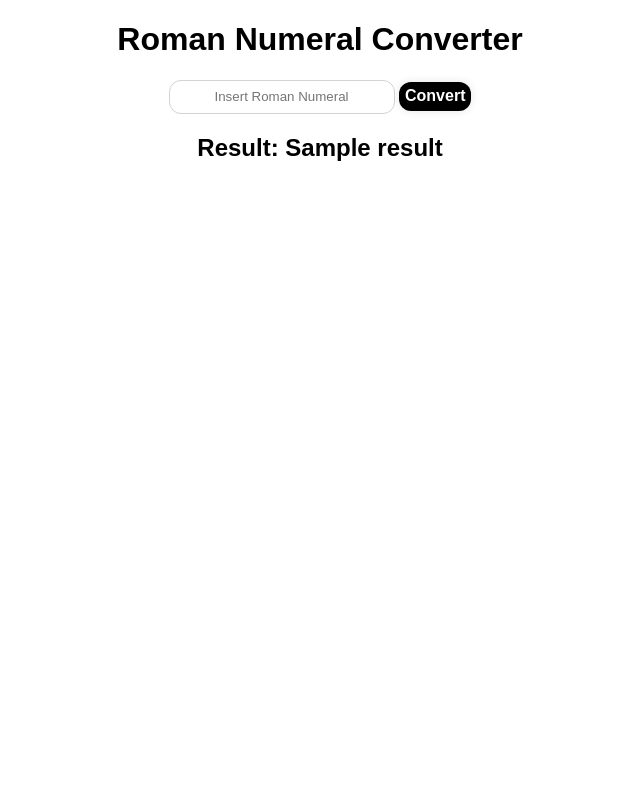
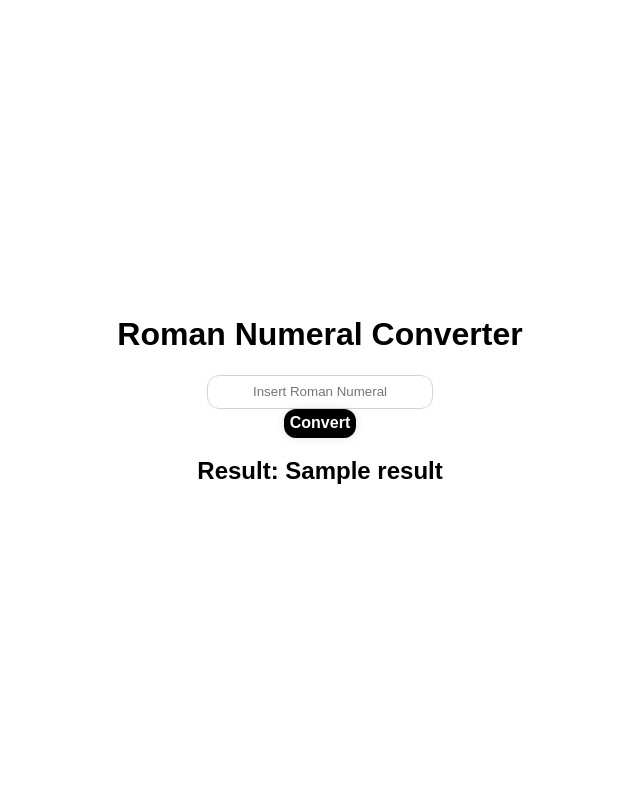
Before and after one commit to victorFish9/roman_converter, a Django app: template converter/templates/converter/index.html in a window 1280 px wide. Shown: the whole page, without its empty margins (320-960 px from the left). Run offline with Django 5.2, Linux system fonts and the light colour scheme; the template is opened without the code that fills it: most values are stand-ins (such as "Sample title", 1, 10 or a date in 2020).

Commit message:
css style update

```diff
--- a/static/css/styles.css
+++ b/static/css/styles.css
@@ -1,6 +1,18 @@
 body {
+    display: flex;
+    /* Используем Flexbox */
+    justify-content: center;
+    /* Центрируем по горизонтали */
+    align-items: center;
+    /* Центрируем по вертикали */
+    height: 100vh;
+    /* Высота равна высоте окна */
+    margin: 0;
+    /* Убираем отступы */
     text-align: center;
+    /* Центрируем текст */
     font-family: Arial, Helvetica, sans-serif;
+    flex-direction: column;
 }
 
 .input {
```
